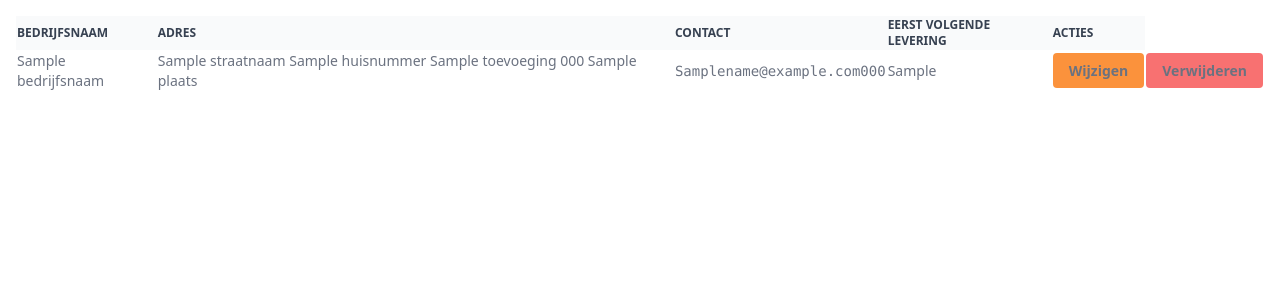
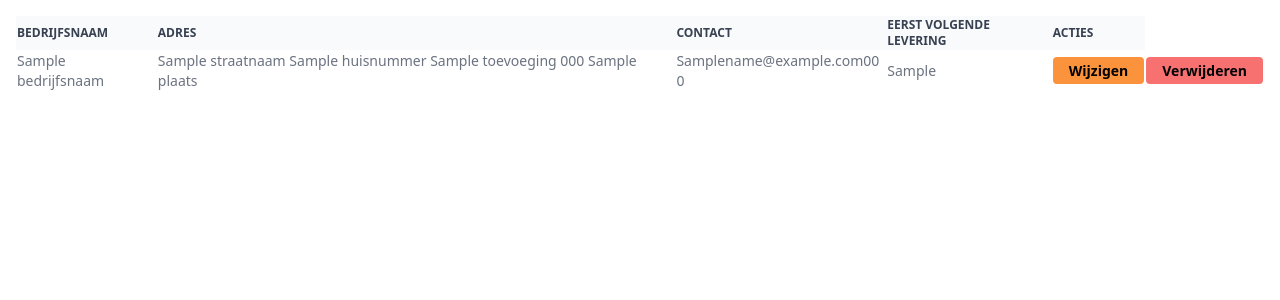
Before and after one commit to rnoort/examen_2023, a PHP site: template app/views/leveranciers/index.php in a window 1280 px wide. Shown: the part 72-372 px from the top of the page. Run offline with PHP 8.4, Linux system fonts and the light colour scheme; the template is opened without the code that fills it: most values are stand-ins (such as "Sample title", 1, 10 or a date in 2020); some libraries are stand-ins or nearby versions.

Commit message:
knoppen aangepast bij overzicht

```diff
--- a/app/views/leveranciers/index.php
+++ b/app/views/leveranciers/index.php
@@ -15,7 +15,6 @@
         <a class="bg-green-400 hover:bg-green-500 font-bold px-4 py-2 rounded"
             href="<?= URLROOT . "/leverancier/create" ?>">Toevoegen</a>
     </header>
-
     <div class="p-4">
         <?php if (empty($data["records"])): ?>
             <p>Er staan geen leveranciers in het systeem.</p>
@@ -39,16 +38,16 @@
                             <td>
                                 <?= $record->Straatnaam . " " . $record->Huisnummer . " " . $record->Toevoeging . " " . $record->Postcode . " " . $record->Plaats ?>
                             </td>
-                            <td>
-                                <pre><?= $record->ContactNaam . $record->Email . $record->Telefoonnummer ?></pre>
+                            <td class="break-all">
+                                <?= $record->ContactNaam . $record->Email . $record->Telefoonnummer ?>
                             </td>
                             <td>
                                 <?= $record->EerstVolgendeLevering ?>
                             </td>
 
-                            <td><a class="bg-orange-400 hover:bg-orange-500 font-bold px-4 py-2 rounded"
+                            <td><a class="bg-orange-400 hover:bg-orange-500 font-bold px-4 py-1 p-2 rounded text-black"
                                     href="<?= URLROOT . '/leverancier/update/' . $record->Id ?>">Wijzigen</a></td>
-                            <td><a class="bg-red-400 hover:bg-red-500 font-bold px-4 py-2 rounded"
+                            <td><a class="bg-red-400 hover:bg-red-500 font-bold px-4 py-1 p-2 rounded text-black"
                                     href="<?= URLROOT . '/leverancier/delete/' . $record->Id ?>">Verwijderen</a></td>
                         </tr>
                     <?php endforeach; ?>
```
